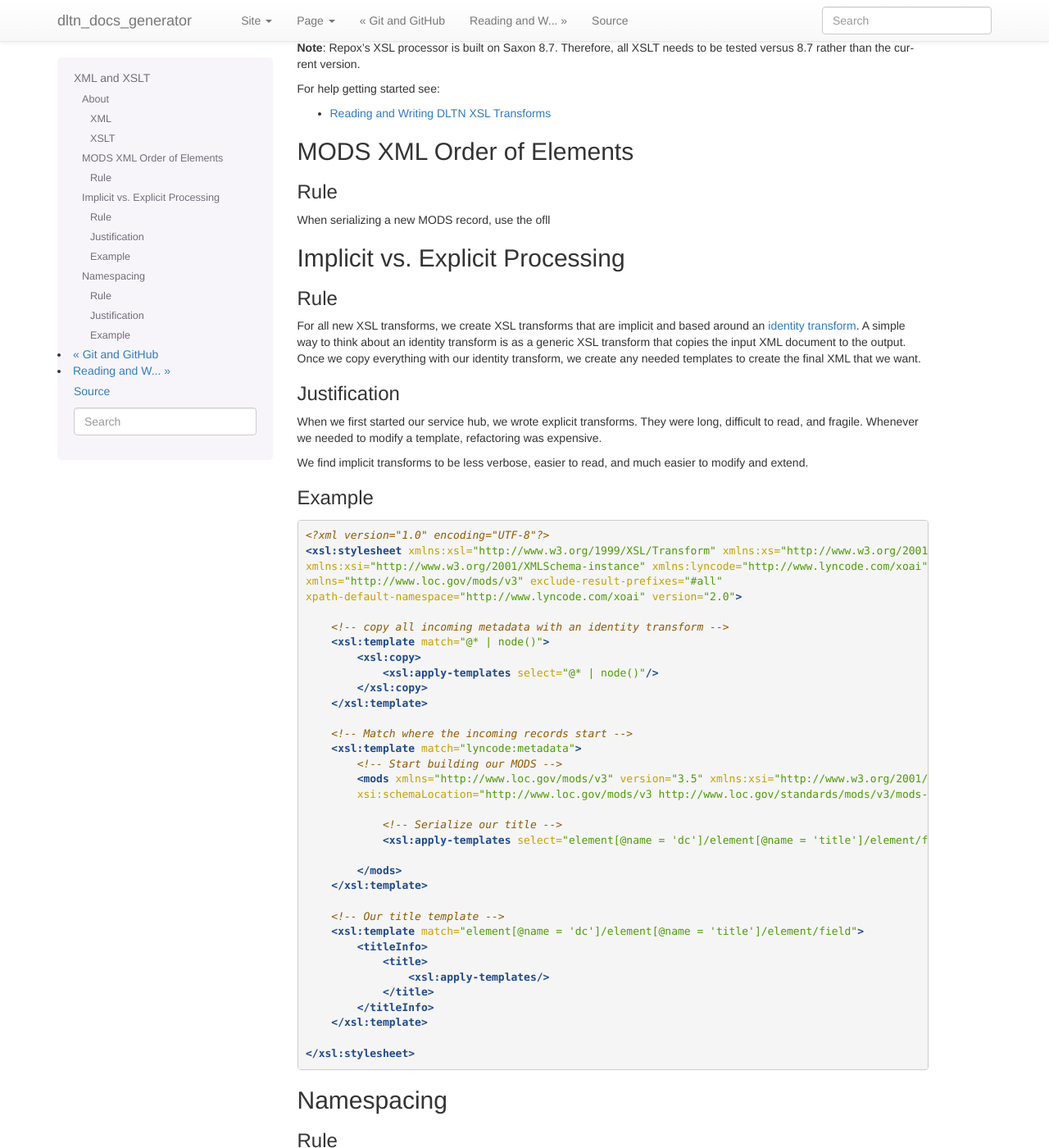
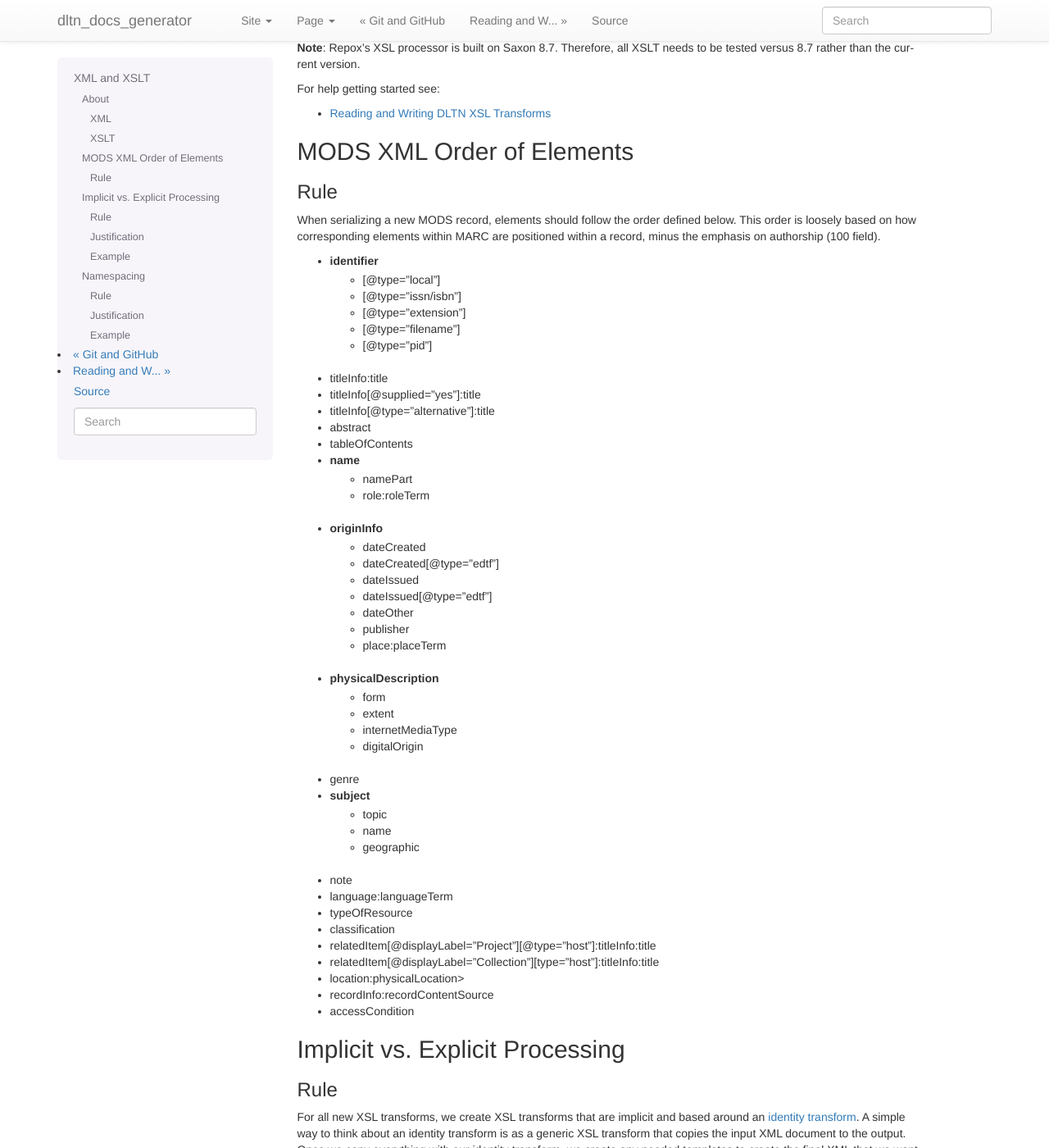
Before and after one commit to DigitalLibraryofTennessee/dltn_docs_generator, a Sphinx documentation site: the page built from docs/style/xsl.rst, in a window 1280 px wide and 1400 px high, scrolled down 337 px. Shown: the whole window at 82% size. Built offline with Sphinx 7.4.7, drawn with Linux system fonts in a browser that asks for light colours; pages that are not in the unit, such as notebooks, are missing from menus.

Commit message:
Add rules on order of MODS elements.

```diff
--- a/docs/style/xsl.rst
+++ b/docs/style/xsl.rst
@@ -38,7 +38,51 @@ MODS XML Order of Elements
 Rule
 ====
 
-When serializing a new MODS record, use the ofll
+When serializing a new MODS record, elements should follow the order defined below. This order is loosely based on how
+corresponding elements within MARC are positioned within a record, minus the emphasis on authorship (100 field).
+
+- identifier
+    - [@type="local"]
+    - [@type="issn/isbn"]
+    - [@type="extension"]
+    - [@type="filename"]
+    - [@type="pid"]
+- titleInfo:title
+- titleInfo[@supplied="yes"]:title
+- titleInfo[@type="alternative"]:title
+- abstract
+- tableOfContents
+- name
+    - namePart
+    - role:roleTerm
+- originInfo
+    - dateCreated
+    - dateCreated[@type="edtf"]
+    - dateIssued
+    - dateIssued[@type="edtf"]
+    - dateOther
+    - publisher
+    - place:placeTerm
+- physicalDescription
+    - form
+    - extent
+    - internetMediaType
+    - digitalOrigin
+- genre
+- subject
+    - topic
+    - name
+    - geographic
+- note
+- language:languageTerm
+- typeOfResource
+- classification
+- relatedItem[@displayLabel="Project"][@type="host"]:titleInfo:title
+- relatedItem[@displayLabel=”Collection”][type=”host”]:titleInfo:title
+- location:physicalLocation>
+- recordInfo:recordContentSource
+- accessCondition
+
 
 --------------------------------
 Implicit vs. Explicit Processing
```
